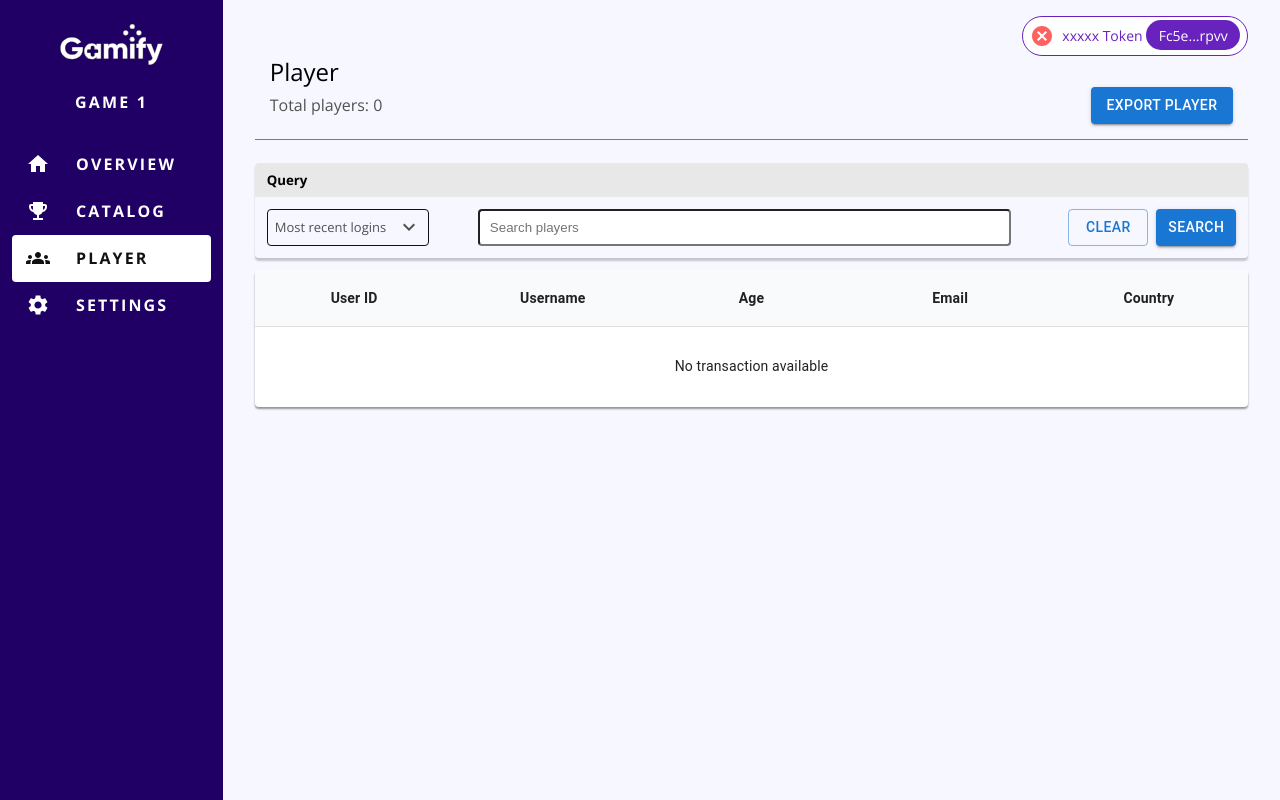
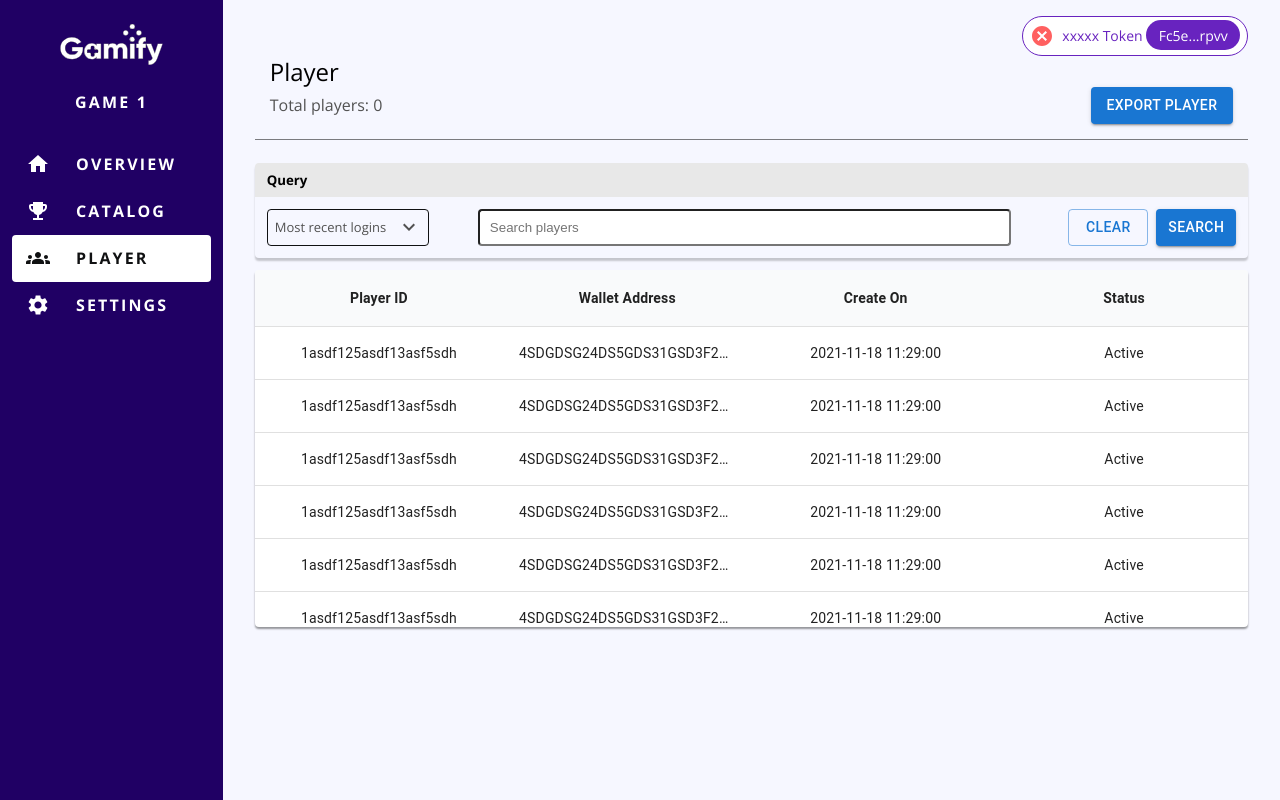
Before and after one commit to Sotatek-NguyenNguyen/gaming-adminpage, a Next.js app: page /player in a window 1280 px wide. Built offline with nearby package versions, Linux system fonts and the light colour scheme.

Commit message:
add table to player page, style text overflow, changed scrollbar to overlay

```diff
--- a/components/UI/Table/DataTable.js
+++ b/components/UI/Table/DataTable.js
@@ -18,6 +18,14 @@ function DataTable({ columns, data, tableMaxHeight, message}) {
     height: "80px",
     lineHeight: "80px",
     textAlign: "center"
+  }
+  const styleTextOverflow = {
+    whiteSpace: "nowrap",
+    overflow: "hidden",
+    textOverflow: "ellipsis",
+    width: "100%",
+    display:"block",
+    margin: "0px auto"
   }
 
   function renderMessageIfEmptyData(){
@@ -57,7 +65,7 @@ function DataTable({ columns, data, tableMaxHeight, message}) {
               >
                 {
                   columns.map( col => {
-                    return (<TableCell key={col.field} align="center">{item[col.field]}</TableCell>)
+                    return (<TableCell key={col.field} align='center'><span style={styleTextOverflow}>{item[col.field]}</span></TableCell>)
                   })
                 }
               </TableRow>
--- a/pages/player/index.js
+++ b/pages/player/index.js
@@ -10,82 +10,66 @@ function PlayerPage() {
     {title: 'Highest value to date', value: 1}
   ];
   const tableColumns = [
-    { title: 'User ID', field: 'id'},
-    { title: 'Username', field: 'name' },
-    { title: 'Age', field: 'age'},
-    { title: 'Email', field: 'email' },
-    { title: 'Country', field: 'country' }
+    { title: 'Player ID', field: 'id'},
+    { title: 'Wallet Address', field: 'wallet' },
+    { title: 'Create On', field: 'createOn'},
+    { title: 'Status', field: 'status' }
   ];
   const tablesData = [
     {
-      id: '2233',
-      name: 'test01',
-      age: 21,
-      email: 'test01@gmail.com',
-      country: 'VietNam'
+      id: '1asdf125asdf13asf5sdh',
+      wallet: '4SDGDSG24DS5GDS31GSD3F2G1S5D4G1SDF2G1S3DGF1S5DF4G',
+      createOn: '2021-11-18 11:29:00',
+      status: 'Active'
     },
     {
-      id: 'asdf',
-      name: 'test03',
-      age: 21,
-      email: 'test01@gmail.com',
-      country: 'VietNam'
+      id: '1asdf125asdf13asf5sdh',
+      wallet: '4SDGDSG24DS5GDS31GSD3F2G1S5D4G1SDF2G1S3DGF1S5DF4G',
+      createOn: '2021-11-18 11:29:00',
+      status: 'Active'
     },
     {
-      id: 'djf',
-      name: 'test04',
-      age: 21,
-      email: 'test01@gmail.com',
-      country: 'VietNam'
+      id: '1asdf125asdf13asf5sdh',
+      wallet: '4SDGDSG24DS5GDS31GSD3F2G1S5D4G1SDF2G1S3DGF1S5DF4G',
+      createOn: '2021-11-18 11:29:00',
+      status: 'Active'
     },
     {
-      id: 'afd',
-      name: 'test05',
-      age: 21,
-      email: 'test01@gmail.com',
-      country: 'VietNam'
+      id: '1asdf125asdf13asf5sdh',
+      wallet: '4SDGDSG24DS5GDS31GSD3F2G1S5D4G1SDF2G1S3DGF1S5DF4G',
+      createOn: '2021-11-18 11:29:00',
+      status: 'Active'
     },
     {
-      id: 'djf',
-      name: 'test04',
-      age: 21,
-      email: 'test01@gmail.com',
-      country: 'VietNam'
+      id: '1asdf125asdf13asf5sdh',
+      wallet: '4SDGDSG24DS5GDS31GSD3F2G1S5D4G1SDF2G1S3DGF1S5DF4G',
+      createOn: '2021-11-18 11:29:00',
+      status: 'Active'
     },
     {
-      id: 'afd',
-      name: 'test05',
-      age: 21,
-      email: 'test01@gmail.com',
-      country: 'VietNam'
+      id: '1asdf125asdf13asf5sdh',
+      wallet: '4SDGDSG24DS5GDS31GSD3F2G1S5D4G1SDF2G1S3DGF1S5DF4G',
+      createOn: '2021-11-18 11:29:00',
+      status: 'Active'
     },
     {
-      id: 'djf',
-      name: 'test04',
-      age: 21,
-      email: 'test01@gmail.com',
-      country: 'VietNam'
+      id: '1asdf125asdf13asf5sdh',
+      wallet: '4SDGDSG24DS5GDS31GSD3F2G1S5D4G1SDF2G1S3DGF1S5DF4G',
+      createOn: '2021-11-18 11:29:00',
+      status: 'Active'
     },
     {
-      id: 'afd',
-      name: 'test05',
-      age: 21,
-      email: 'test01@gmail.com',
-      country: 'VietNam'
+      id: '1asdf125asdf13asf5sdh',
+      wallet: '4SDGDSG24DS5GDS31GSD3F2G1S5D4G1SDF2G1S3DGF1S5DF4G',
+      createOn: '2021-11-18 11:29:00',
+      status: 'Active'
     },
+
     {
-      id: 'djf',
-      name: 'test04',
-      age: 21,
-      email: 'test01@gmail.com',
-      country: 'VietNam'
-    },
-    {
-      id: 'afd',
-      name: 'test05',
-      age: 21,
-      email: 'test01@gmail.com',
-      country: 'VietNam'
+      id: '1asdf125asdf13asf5sdh',
+      wallet: '4SDGDSG24DS5GDS31GSD3F2G1S5D4G1SDF2G1S3DGF1S5DF4G',
+      createOn: '2021-11-18 11:29:00',
+      status: 'Active'
     }
   ];
 
@@ -104,7 +88,7 @@ function PlayerPage() {
       </section>
 
       <div style={{marginTop: 8}}>
-        <DataTable columns={tableColumns} data={[]} tableMaxHeight={300} message="No transaction available"/>
+        <DataTable columns={tableColumns} data={tablesData} tableMaxHeight={300} message="No transaction available"/>
       </div>
 
     </div>
--- a/sass/components/_table.scss
+++ b/sass/components/_table.scss
@@ -7,7 +7,7 @@
 
     tbody{
         overflow-x: hidden;
-        overflow-y: auto;
+        overflow-y: overlay;
         display: block;
 
         &::-webkit-scrollbar-track{
```
